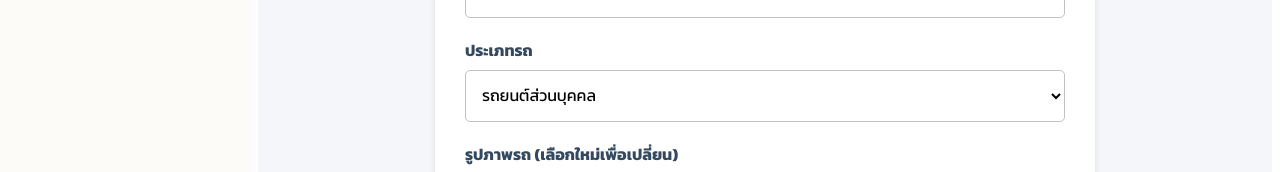
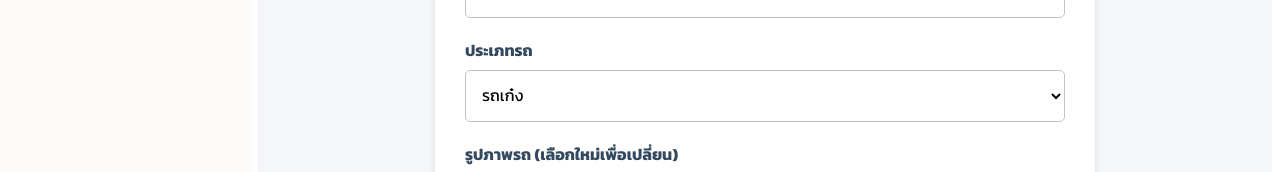
Before and after one commit to Pawatnot/MY_carweb, a React (Vite) app in the folder my-carweb/: page /edit-vehicle/1 in a window 1280 px wide. Shown: the part 475-647 px from the top of the page. Built offline with nearby package versions, Linux system fonts and the light colour scheme; no server answers.

Commit message:
update vehicle types

```diff
--- a/my-carweb/src/pages/AddVehicle.jsx
+++ b/my-carweb/src/pages/AddVehicle.jsx
@@ -30,7 +30,7 @@ const AddVehicle = () => {
   const [isBellOpen, setIsBellOpen] = useState(false);
 
   const [formData, setFormData] = useState({
-    Brand: '', Model: '', vehicle_registration: '', Vehicle_Type: 'รถยนต์ส่วนบุคคล'
+    Brand: '', Model: '', vehicle_registration: '', Vehicle_Type: 'รถเก๋ง'
   });
 
   useEffect(() => {
@@ -258,9 +258,11 @@ const AddVehicle = () => {
         <div style={styles.formGroup}>
           <label style={styles.label}>ประเภทรถ</label>
           <select name="Vehicle_Type" value={formData.Vehicle_Type} onChange={handleChange} style={styles.select}>
-            <option value="รถยนต์ส่วนบุคคล">รถยนต์ส่วนบุคคล</option>
+            <option value="รถเก๋ง">รถเก๋ง</option>
+            <option value="รถกระบะ">รถกระบะ</option>
+            <option value="รถครอบครัว">รถครอบครัว</option>
+            <option value="รถบรรทุกขนาดเล็ก">รถบรรทุกขนาดเล็ก</option>
             <option value="รถจักรยานยนต์">รถจักรยานยนต์</option>
-            <option value="รถกระบะ">รถกระบะ</option>
           </select>
         </div>
 
--- a/my-carweb/src/pages/EditVehicle.jsx
+++ b/my-carweb/src/pages/EditVehicle.jsx
@@ -20,7 +20,7 @@ const EditVehicle = () => {
     Brand: '',
     Model: '',
     vehicle_registration: '',
-    Vehicle_Type: 'รถยนต์ส่วนบุคคล'
+    Vehicle_Type: 'รถเก๋ง'
   });
 
   useEffect(() => {
@@ -185,10 +185,11 @@ const EditVehicle = () => {
         <div style={styles.formGroup}>
           <label style={styles.label}>ประเภทรถ</label>
           <select name="Vehicle_Type" value={formData.Vehicle_Type} onChange={handleChange} style={styles.select}>
-            <option value="รถยนต์ส่วนบุคคล">รถยนต์ส่วนบุคคล</option>
+            <option value="รถเก๋ง">รถเก๋ง</option>
+            <option value="รถกระบะ">รถกระบะ</option>
+            <option value="รถครอบครัว">รถครอบครัว</option>
+            <option value="รถบรรทุกขนาดเล็ก">รถบรรทุกขนาดเล็ก</option>
             <option value="รถจักรยานยนต์">รถจักรยานยนต์</option>
-            <option value="รถกระบะ">รถกระบะ</option>
-            <option value="อื่นๆ">อื่นๆ</option>
           </select>
         </div>
 
--- a/my-carweb/src/pages/Expenses.jsx
+++ b/my-carweb/src/pages/Expenses.jsx
@@ -374,7 +374,7 @@ const Expenses = () => {
       {showExpenseModal && (
         <div style={styles.modalOverlay} onClick={() => setShowExpenseModal(false)}>
           <div style={styles.modalContent} onClick={(e) => e.stopPropagation()}>
-            <h3 style={{ marginTop: 0, borderBottom: '2px solid #3498db', paddingBottom: '10px' }}>บันทึกรายจ่าย (บิลเดียวหลายรายการ)</h3>
+            <h3 style={{ marginTop: 0, borderBottom: '2px solid #3498db', paddingBottom: '10px' }}>บันทึกรายจ่าย</h3>
             <form onSubmit={handleAddExpense} style={{ display: 'flex', flexDirection: 'column', gap: '15px', marginTop: '15px' }}>
 
               {/* --- ส่วนที่ 1: ข้อมูลหลักของบิล --- */}
```
Also changed, not shown: 1 other file (tests, documents, lock files or other folders).
